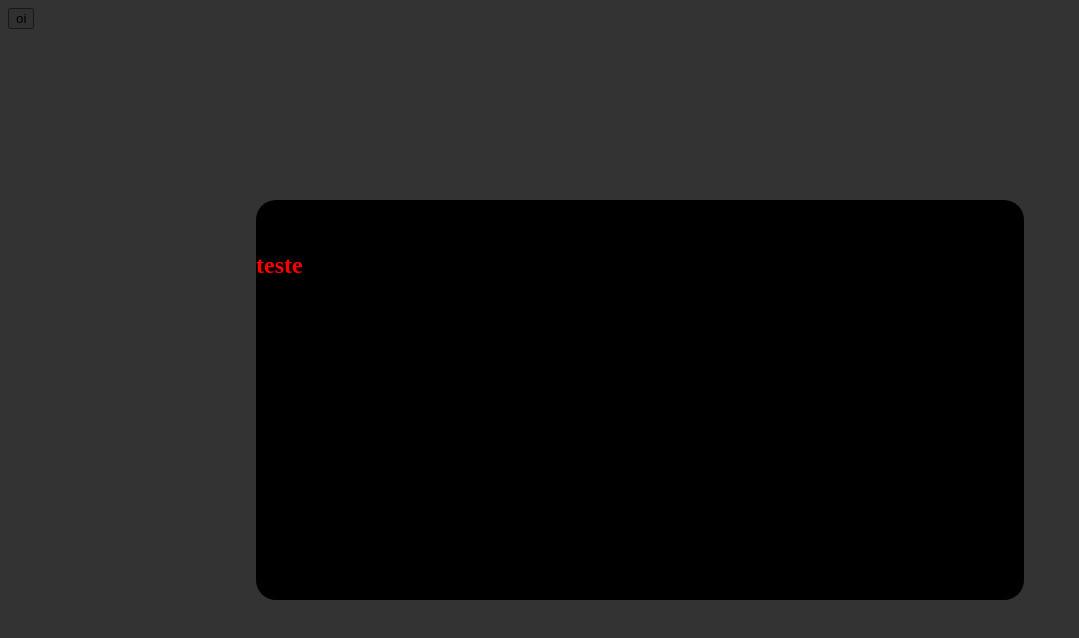
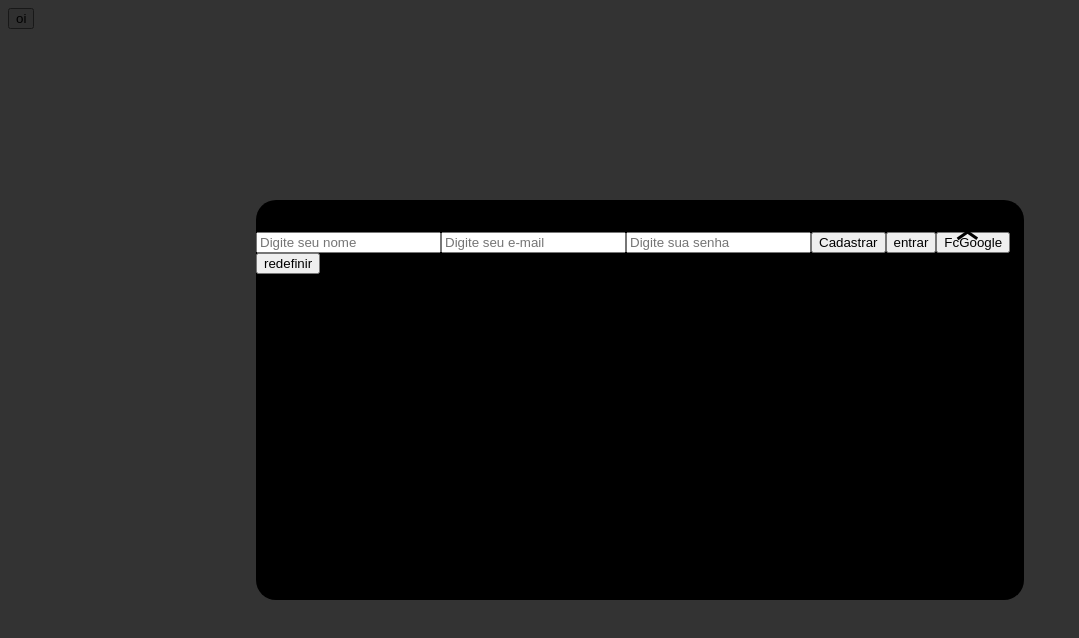
Before and after one commit to patriciabarnabe/talent-fest_BancoSafra, a React (Create React App) app: page /login in a window 1280 px wide. Both pictures are taken after a click on the button "oi". Shown: the top 638 px of the page, without its empty margins (0-1079 px from the left). Built offline with nearby package versions, Linux system fonts and the light colour scheme.

Commit message:
Função cadastro, login, redefinir e login google

```diff
--- /dev/null
+++ b/src/components/Input/Input.js
@@ -0,0 +1,21 @@
+function Input({
+    inputType,
+    inputName,
+    inputPlaceholder,
+    inputValue,
+    inputChange,
+    inputClassName
+  }) {
+    return (
+      <input type={inputType}
+        name={inputName}
+        placeholder={inputPlaceholder}
+        value={inputValue}
+        onChange={inputChange}
+        className={inputClassName}
+        autoComplete='OFF'
+      >
+      </input>
+    )
+  }
+  export default Input;
--- a/src/pages/Login/Login.js
+++ b/src/pages/Login/Login.js
@@ -1,17 +1,130 @@
 import { useState } from "react";
 import Modal from "../../components/Modal/Modal";
+import Input from "../../components/Input/Input";
+import Button from "../../components/Button/button";
+import { getAuth, createUserWithEmailAndPassword, signInWithEmailAndPassword,
+  signInWithPopup, GoogleAuthProvider, sendPasswordResetEmail
+} from "firebase/auth";
+import { IconName } from "react-icons/fa";
 
 function Login() {
   const [isModalVisible, setIsModalVisible] = useState(false);
+  //const [name, setFormName] = useState('');
+  //const [email, setFormEmail] = useState('');
+  //const [password, setFormPassword] = useState('');
+  const [form, setForm] = useState(
+    {
+      'name': '',
+      'email': '',
+      'password': ''
+    });
+  const provider = new GoogleAuthProvider();
+  const auth = getAuth();
+
+  const handleFormChange = (e) => {
+    if (e.target.getAttribute('name') === 'name') {
+      setForm({ 'name': e.target.value, 'email': form.email, 'password': form.password });
+    }
+    else if (e.target.getAttribute('name') === 'email') {
+      setForm({ 'name': form.name, 'email': e.target.value, 'password': form.password });
+    }
+    else if (e.target.getAttribute('name') === 'password') {
+      setForm({ 'name': form.name, 'email': form.email, 'password': e.target.value });
+    }
+  }
+
+  function cadastro() {
+    createUserWithEmailAndPassword(auth, form.email, form.password)
+      .then((userCredential) => {
+        const user = userCredential.user;
+        console.log(user)
+      })
+      .catch((error) => {
+        const errorCode = error.code;
+        const errorMessage = error.message;
+        console.log(errorCode, errorMessage)
+      });
+  }
+
+  function login() {
+    signInWithEmailAndPassword(auth, form.email, form.password)
+      .then((userCredential) => {
+        const user = userCredential.user;
+        console.log(user)
+      })
+      .catch((error) => {
+        const errorCode = error.code;
+        const errorMessage = error.message;
+        console.log(errorMessage, errorCode)
+      });
+  }
+
+function googleTeste() {
+signInWithPopup(auth, provider)
+  .then((result) => {
+    const credential = GoogleAuthProvider.credentialFromResult(result);
+    const token = credential.accessToken;
+    const user = result.user;
+    console.log(token, user)
+  }).catch((error) => {
+    const errorCode = error.code;
+    const errorMessage = error.message;
+    const email = error.email;
+    const credential = GoogleAuthProvider.credentialFromError(error);
+    console.log(errorCode,errorMessage,email,credential)
+  });
+}
+
+function redefinir() {
+sendPasswordResetEmail(auth, form.email)
+  .then(() => {
+    // Password reset email sent!
+    // ..
+    console.log('deu bão')
+  })
+  .catch((error) => {
+    const errorCode = error.code;
+    const errorMessage = error.message;
+    console.log(errorMessage, errorCode)
+    // ..
+  });
+}
   function modalText() {
     setIsModalVisible(true)
   }
+  return (
+    <>
 
-    return(
-        <>
       <button onClick={modalText}>oi</button>
       {isModalVisible ? (<Modal onClose={() => setIsModalVisible(false)}>
-        <h2 className='h2-modal'>teste</h2>
+        <Input
+          inputType='text'
+          inputName='name'
+          inputPlaceholder='Digite seu nome'
+          inputValue={form.name}
+          inputChange={(e) => handleFormChange(e)}
+          inputClassName=''
+        />
+        <Input
+          inputType='email'
+          inputName='email'
+          inputPlaceholder='Digite seu e-mail'
+          inputValue={form.email}
+          inputChange={(e) => handleFormChange(e)}
+          inputClassName=''
+        />
+        <Input
+          inputType='password'
+          inputName='password'
+          inputPlaceholder='Digite sua senha'
+          inputValue={form.password}
+          inputChange={(e) => handleFormChange(e)}
+          inputClassName=''
+        />
+        <Button onClick={cadastro} type='button'>Cadastrar</Button>
+        <Button onClick={login} type='button'>entrar</Button>
+        <Button onClick={googleTeste} type='button'>FcGoogle</Button>
+        <Button onClick={redefinir} type='button'>redefinir</Button>
       </Modal>) : null}
     </>
   )
```
Also changed, not shown: src/Services/firebase.js (line endings or trailing spaces), src/components/Input/input.css (added), src/pages/Login/FirebaseLogin.js (added). Lines whose indentation alone changed are shown as unchanged.
